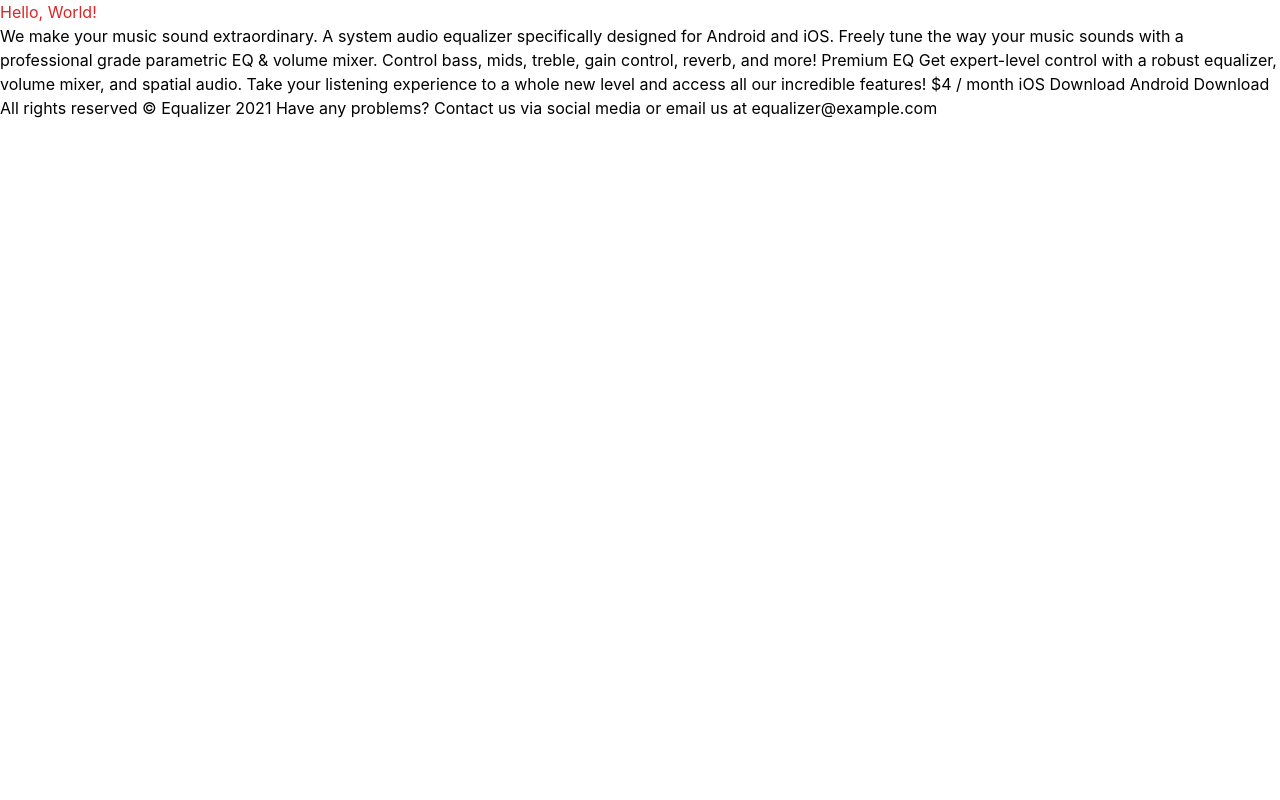
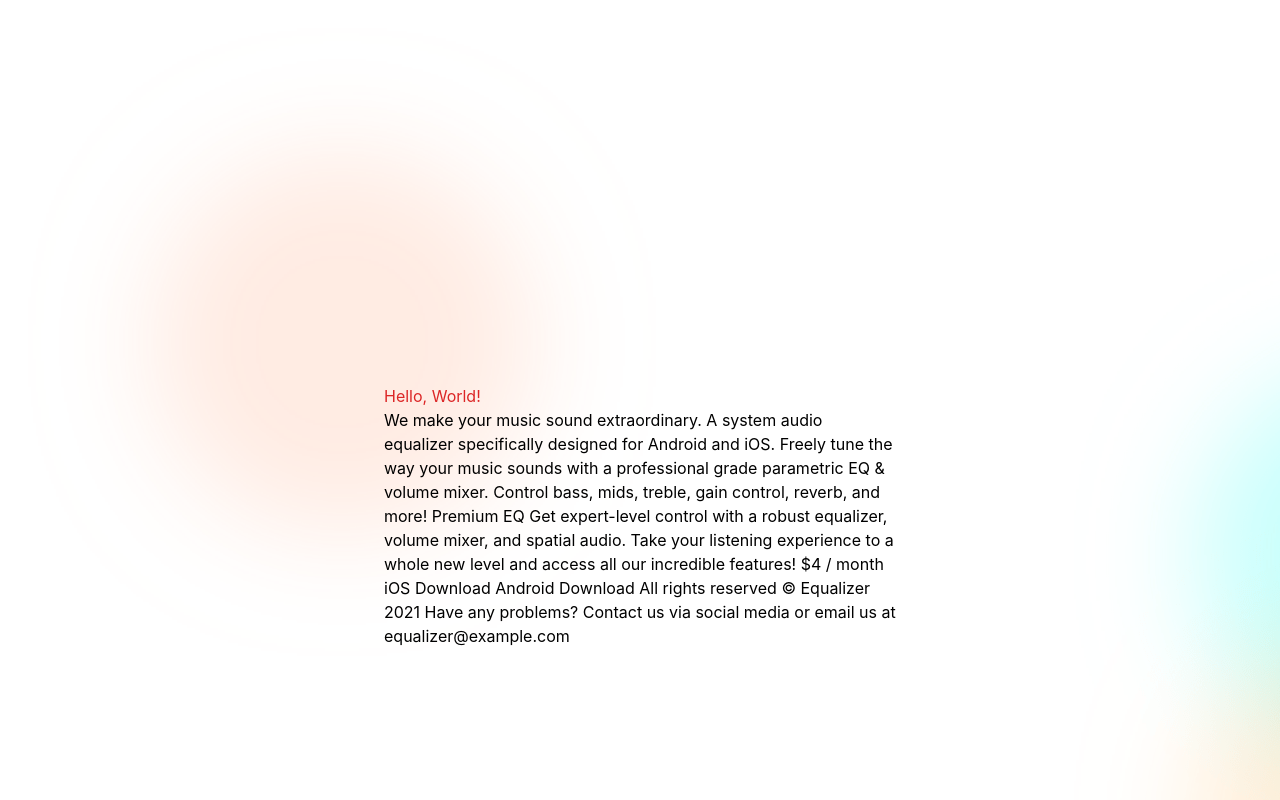
Before and after one commit to christianhelms/equalizer-landing-page, a Next.js app: page / in a window 1280 px wide. Shown: the top 800 px of the page. Built offline with nearby package versions, Linux system fonts and the light colour scheme.

Commit message:
added background-image

```diff
--- a/pages/index.js
+++ b/pages/index.js
@@ -4,7 +4,7 @@ import styles from '../styles/Home.module.css'
 
 export default function Home() {
   return (
-    <div>
+    <div className='h-full w-full p-96' id='main-div'>
       <h1 className='text-red-600'>Hello, World!</h1>
       <p>We make your music sound extraordinary. A system audio equalizer specifically designed for Android and iOS.
         Freely tune the way your music sounds with a professional grade parametric EQ & volume mixer.
--- a/styles/globals.css
+++ b/styles/globals.css
@@ -18,3 +18,9 @@ a {
 * {
   box-sizing: border-box;
 }
+
+#main-div {
+  background-image: url("../public/bg-main-desktop.png");
+   height: 100%;
+   width: 100%;
+}
--- a/tailwind.config.js
+++ b/tailwind.config.js
@@ -4,7 +4,11 @@ module.exports = {
     "./components/**/*.{js,ts,jsx,tsx}",
   ],
   theme: {
-    extend: {},
+    extend: {
+      backgroundImage: (theme) => ({
+        'desktop-img': "url('/public/bg-main-desktop.png')",
+      })
+    },
   },
   plugins: [],
 }
```
